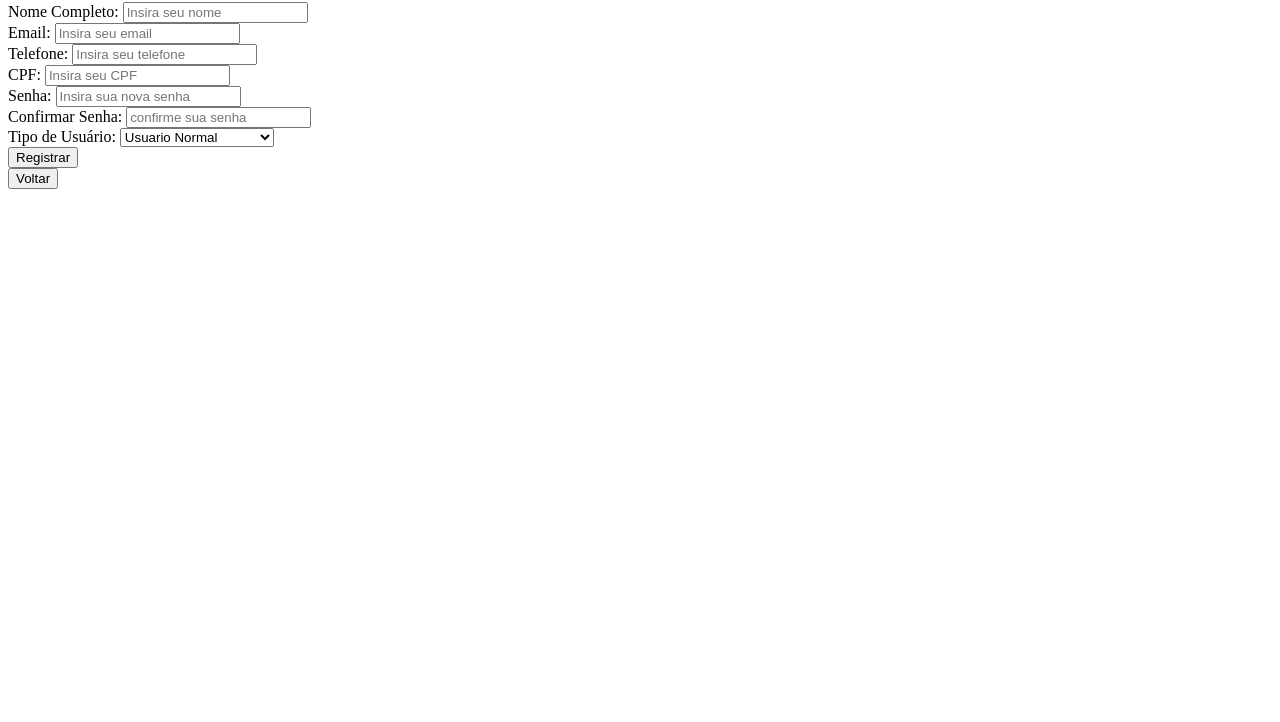
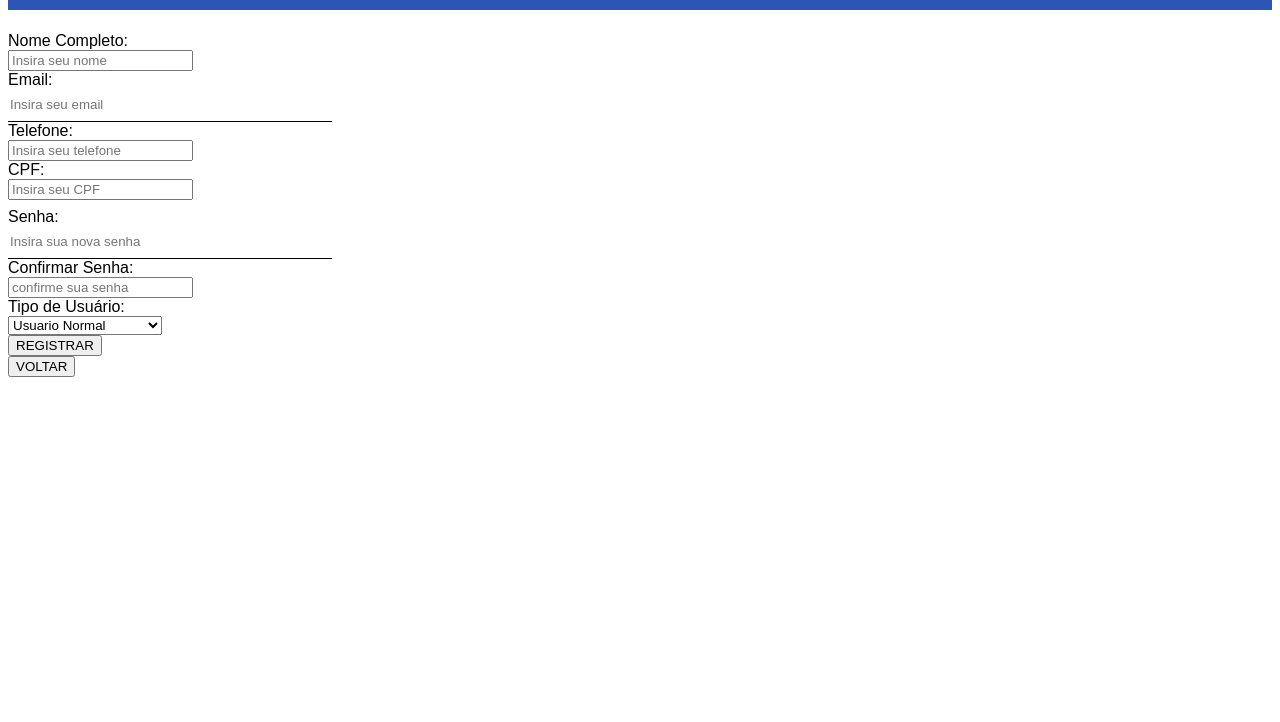
Before and after one commit to gwcamargo/projeto-aplicativo-mobile, a plain HTML site: page cadastro.html in a window 1280 px wide. Shown: the part 78-800 px from the top of the page. Drawn offline with Linux system fonts and the light colour scheme.

Commit message:
segunda parte, estilização

```diff
--- a/cadastro.html
+++ b/cadastro.html
@@ -13,54 +13,62 @@
     <header>
         <h1>TCC-Osni</h1>
     </header>
+
     <!-- End cabeçario -->
 
     <!-- Conteudo principal -->
-    <main>
-        <section>
+    <main class="conteudo-principal">
+
         <!-- Criação do formulario -->
-            <form>
-                <div>
-                    <label for="nome">Nome Completo: </label>
+        <form class="form-cadastro">
+            <div class="campo-nome">
+                <div class="label-nome"><label for="nome">Nome Completo: </label></div>
                 <input type="text" name="nome" id="nome" placeholder="Insira seu nome" required>
             </div>
-                <div>
-                    <label for="email">Email: </label>
+
+            <div class="campo-email">
+                <div class="label-email"><label for="email">Email: </label></div>
                 <input type="email" name="email" id="email" placeholder="Insira seu email" required>
             </div>
-                <div>
-                    <label for="telefone">Telefone: </label>
+
+            <div class="campo-telefone">
+                <div class="label-telefone"><label for="telefone">Telefone: </label></div>
                 <input type="tel" name="telefone" id="telefone" placeholder="Insira seu telefone" required>
             </div>
-                <div>
-                    <label for="cpf">CPF: </label>
+
+            <div class="campo-cpf">
+                <div class="label-cpf"><label for="cpf">CPF: </label></div>
                 <input type="number" name="cpf" id="cpf" placeholder="Insira seu CPF" required>
             </div>
-                <div>
-                    <label for="senha">Senha: </label>
+
+             <div class="campo-senha">
+                <div class="label-senha"><label for="senha">Senha: </label></div>
                 <input type="password" name="senha" id="senha" placeholder="Insira sua nova senha" required>
             </div>
-                <div>
-                    <label for="confirmar-senha">Confirmar Senha:</label>
+
+            <div class="confirm-password">
+                <div class="label-confirm-password"><label for="confirmar-senha">Confirmar Senha:</label></div>
                 <input type="password" name="confirmar-senha" id="confirmar-senha" placeholder="confirme sua senha" required>
             </div>
-                <div>
-                    <label for="tipo-usuario">Tipo de Usuário: </label>
+
+            <div class="type-of-user">
+                <div class="label-type-of-user"><label for="tipo-usuario">Tipo de Usuário: </label></div>
                 <select name="tipo-usuario" id="tipo-usuario">
                     <option value="normal">Usuario Normal</option>
                     <option value="intermediario">Usuario Intermediario</option>
                     <option value="administrador">Usuario Administrador</option>
                 </select>
             </div>
-                <div>
-                    <button>Registrar</button>
+
+            <div class="btn-registrar">
+                <button>REGISTRAR</button>
             </div>
-                <div>
-                    <button>Voltar</button>
+
+            <div class="btn-voltar">
+                <button>VOLTAR</button>
             </div>
         </form>
         <!-- End criação do formulario -->
-        </section>
     </main>
     <!-- End conteudo principal -->
     <!-- End tela de cadastro -->
--- a/style.css
+++ b/style.css
@@ -0,0 +1,62 @@
+@charset "UTF-8";
+
+/* estilização do index.html (tela de login) */
+
+* {
+    font-family: Arial, Helvetica, sans-serif;
+}
+
+header {
+    background-color: rgb(44, 85, 181);
+    color: white;
+}
+
+header > h1 {
+    padding: 15px;
+}
+
+.campo-senha {
+    margin-top: 0.5rem;
+    gap: 1rem;
+}
+
+.campo-email input {
+    border: none;
+    outline: none;
+    border-bottom: 1px solid black;
+    height: 30px;
+    width: 20rem;
+}
+
+.campo-senha > input {
+    border: none;
+    outline: none;
+    border-bottom: 1px solid black;
+    height: 30px;
+    width: 20rem;
+}
+
+.entrar .btn-entrar {
+    margin-top: 1rem;
+    background-color: rgb(69, 146, 176);
+    height: 50px;
+
+    width: 20rem;
+    border: none;
+    border-radius: 40px;
+
+    color: white;
+    font-size: 1em;
+}
+
+.recuperar-senha a {
+    text-decoration: none;
+    color: gray;
+}
+
+.cadastro a {
+    text-decoration: none;
+    color: black;
+}
+
+/* estilização do cadastro.html (tela de cadastro) */
```
Also changed, not shown: index.html (+16 -11 lines), images/lixeira-azul.webp (added). Lines whose indentation alone changed are shown as unchanged.
